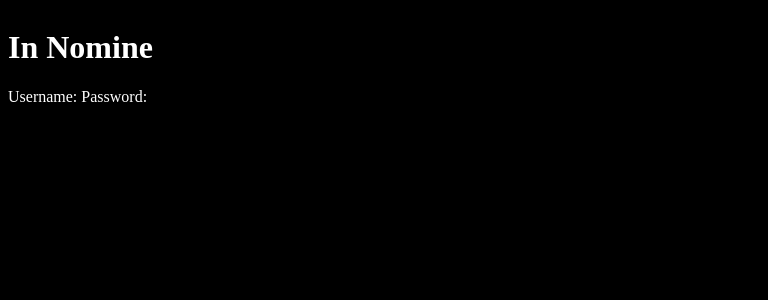
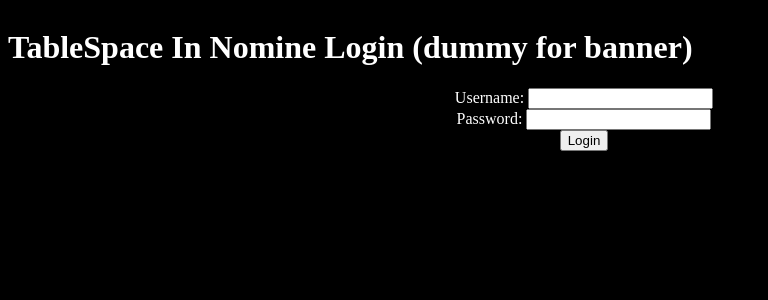
Before and after one commit to ginafish/InNomineWebsite, a PHP site: page / in a window 1280 px wide. Shown: the top 300 px of the page, without its empty margins (0-768 px from the left). Run offline with PHP 8.4, Linux system fonts and the light colour scheme.

Commit message:
Updated homepage, todolist

```diff
--- a/Webpage/home.css
+++ b/Webpage/home.css
@@ -9,5 +9,7 @@ h1 {
 }
 
 #login {
-	align: center;
+	text-align: center;
+	margin-left: auto;
+	margin-right: auto;
 }
--- a/Webpage/index.html
+++ b/Webpage/index.html
@@ -5,11 +5,14 @@
 </head>
 <body>
 	<img src="" />
-	<h1>In Nomine</h1>
+	<h1>TableSpace In Nomine Login (dummy for banner) </h1>
 
 	<span id="login">
-		Username:
-		Password:
+	<form action="login.php" method = "post">
+		Username: <input type="text" name="username"><br>
+		Password: <input type="" name="password"></br>
+		<input type="submit" value="Login">
+	</form>
 	</span>
 </body>
 </html>
--- a/todoWithSpecs.txt
+++ b/todoWithSpecs.txt
@@ -25,18 +25,19 @@ Homepage/Dashboard
 
 Campaign View - GM
     - View of the campaign info that the GM needs
+    ? (future? done through js?) Send players notifications and timer warnings
     SQL:
         - Get list of characters that are in the campaign
             * Get their hp, skills
         - Be able to set in game date/time
-        - (future? done through js?) Send players notifications and timer warnings
 
 Manage Campaign
     - Lets GM set campaign name, campaign password, blurb, character type restriction, max players, and kick players
     - Character type restriction only applies to new characters joining the campaign, not characters already in the campaign
     - Need to restrict GMs from setting Maximum players less than the number of current players
     SQL:
-        - Update campaign name, campaign password, blurb, new character type joining restriction, max players, players' kicked status
+        - Update campaign name, campaign password, blurb, new character type joining restriction, max players
+        - Update players' kicked status
         - Make trigger for BEFORE UPDATE of max players that GM can't set it less than the number of current players
 
 Create Campaign
```
